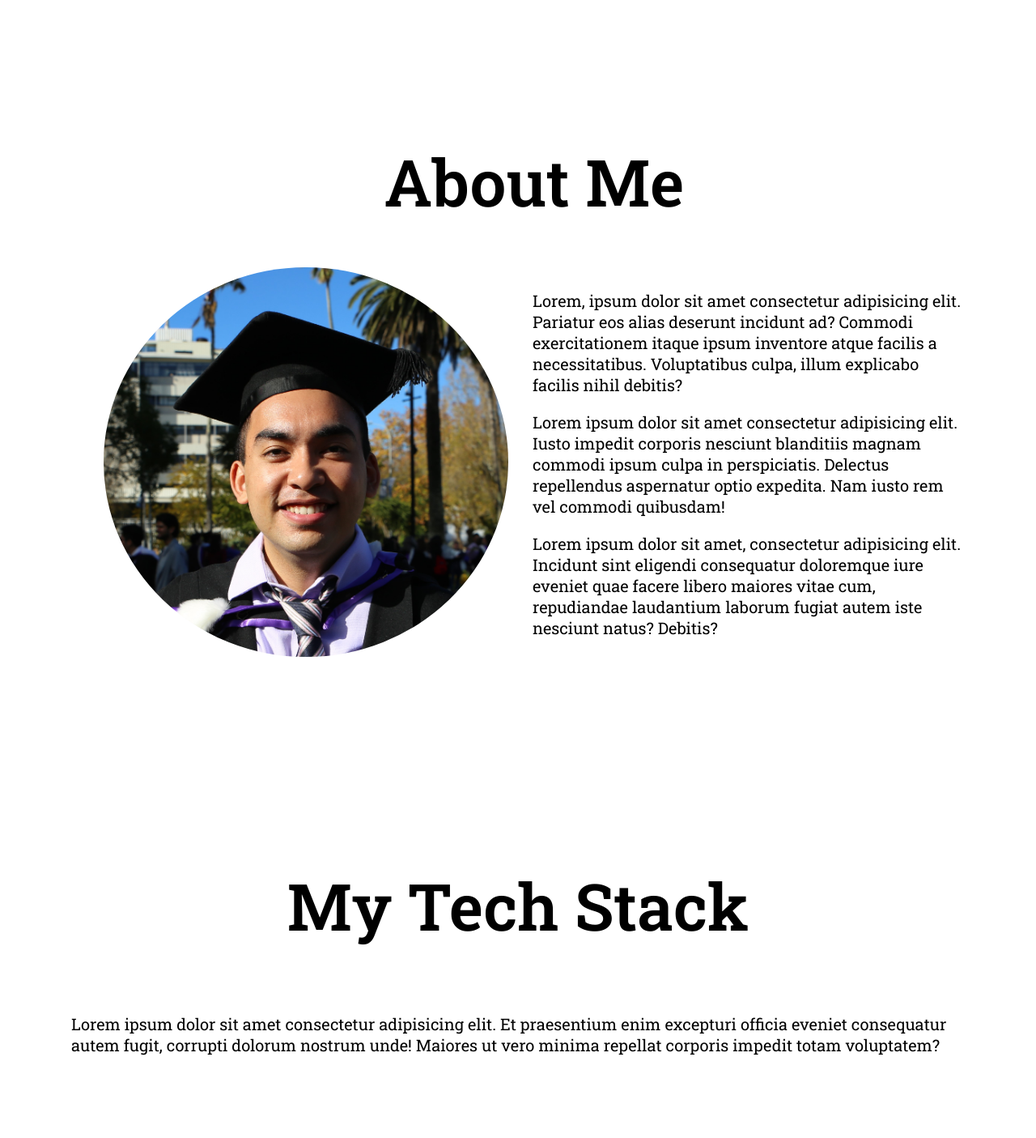
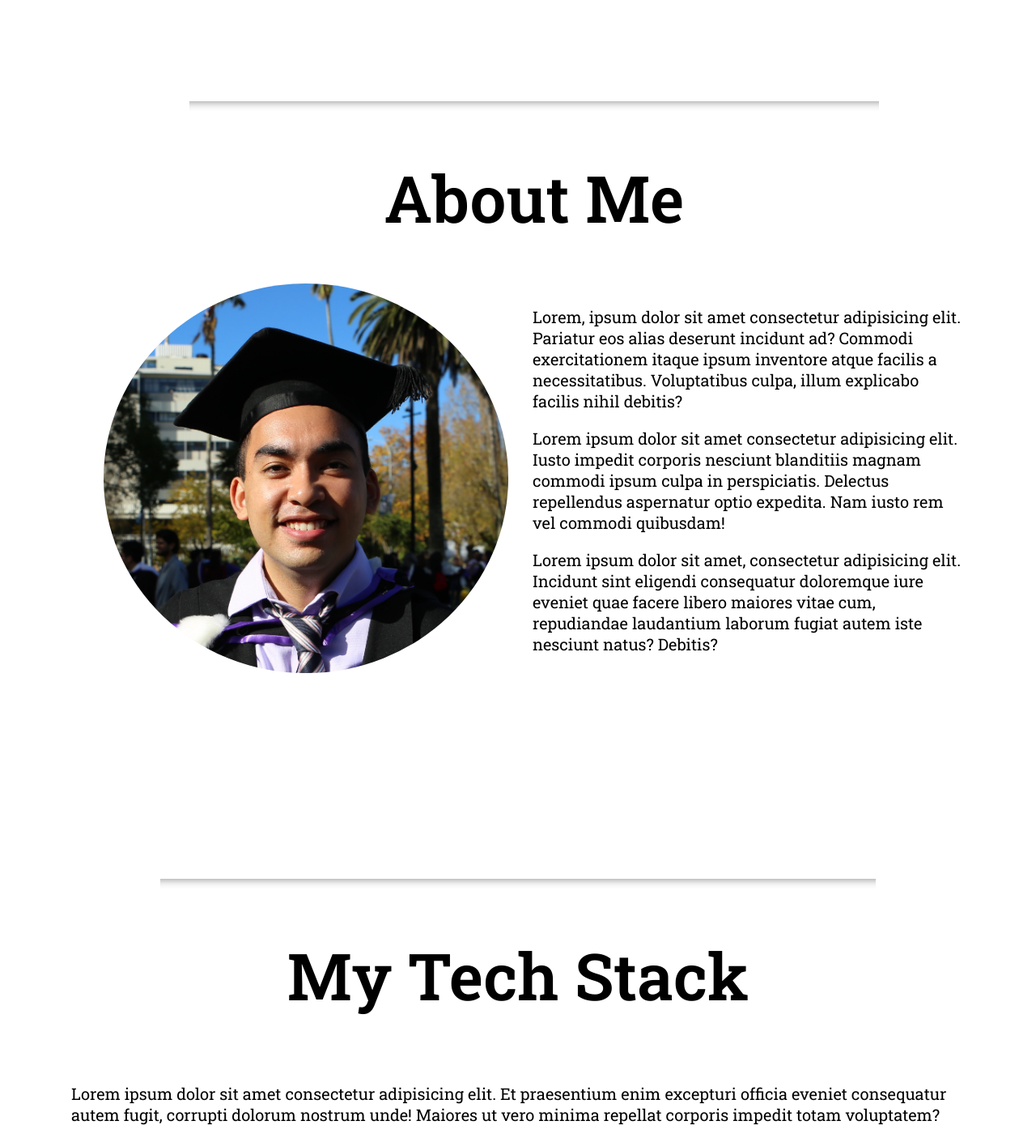
Before and after one commit to rorense/portfolio-website, a React (Create React App) app in the folder portfolio/: page / in a window 1280 px wide. Shown: the part 920-2325 px from the top of the page at 81% size. Built offline with nearby package versions, Linux system fonts and the light colour scheme.

Commit message:
Implemented hr line

```diff
--- a/portfolio/src/App.css
+++ b/portfolio/src/App.css
@@ -3,3 +3,14 @@
   * {
     font-family: 'Roboto Slab', serif;
   }
+
+  html {
+    scroll-behavior: smooth;
+  }
+
+  hr {
+    height: 12px;
+    border: 0;
+    box-shadow: inset 0 12px 12px -12px rgba(0, 0, 0, 0.5);
+    width: 80%;
+  }
--- a/portfolio/src/Component/About/About.tsx
+++ b/portfolio/src/Component/About/About.tsx
@@ -7,6 +7,7 @@ export const About: React.FC = () => {
       <div className={about.brief}>
         <span>Hi, I am Ryan, i am a junior developer with emphasis on efficiency and design</span>
       </div>
+      <hr />
       <div className={about.title} id="about">
         <h1>About Me</h1>
       </div>
--- a/portfolio/src/Component/Card/Card.module.css
+++ b/portfolio/src/Component/Card/Card.module.css
@@ -34,12 +34,27 @@
     position: absolute;
 }
 
-.card_left > .img1 {
+.img1 {
     z-index: 1;
 }
 
-.card_right > .link{
+.link{
     text-decoration: none;
     color: black;
     font-size: 30px;
 }
+
+.link:hover {
+    color: blue;
+}
+
+.icon {
+    display: flex;
+    justify-content: center;
+    color: black;
+    margin-top: 100px;
+}
+
+.git {
+    font-size: 80px;
+}
--- a/portfolio/src/Component/Card/Card.tsx
+++ b/portfolio/src/Component/Card/Card.tsx
@@ -1,6 +1,7 @@
 import React from 'react';
 import card from "./Card.module.css";
 import { Link } from 'react-router-dom';
+import GitHubIcon from '@mui/icons-material/GitHub';
 
 interface Props {
   img1: string;
@@ -8,9 +9,10 @@ interface Props {
   title: string;
   desc: string;
   link: string;
+  gitlink: string;
 }
 
-export const Card: React.FC<Props> = ({ img1, img2, title, desc, link }) => {
+export const Card: React.FC<Props> = ({ img1, img2, title, desc, link, gitlink }) => {
     return (
         <div className={card.card}>
             <div className={card.card_left}>
@@ -22,6 +24,7 @@ export const Card: React.FC<Props> = ({ img1, img2, title, desc, link }) => {
                 <span>{ desc }</span>
                 <br />
                 <Link className={card.link} to={ link }>Click here for demo</Link>
+                <Link className={card.icon} to={gitlink} target='_blank'><GitHubIcon className={card.git} /></Link>
             </div>
         </div>
     );
--- a/portfolio/src/Component/Projects/Projects.tsx
+++ b/portfolio/src/Component/Projects/Projects.tsx
@@ -5,6 +5,7 @@ import { Card } from '../Card/Card';
 export const Projects: React.FC = () => {
   return (
     <div className={projects.projects} id="projects">
+      <hr />
       <div className={projects.project_heading}>
         <h1>My Work so far</h1>
       </div>
@@ -19,6 +20,7 @@ export const Projects: React.FC = () => {
         title='E-Commerice Site'
         desc="This is a website ghghghghhghghghghghghghghghhghg"
         link=''
+        gitlink=''
         key={ 1 }/>
 
       <Card
@@ -31,8 +33,10 @@ export const Projects: React.FC = () => {
         title='Facebook Clone'
         desc='This is a facebook clone'
         link=''
+        gitlink=''
         key={ 2 }
       />
+      <hr />
     </div>
   )
 }
--- a/portfolio/src/Component/Stack/Stack.tsx
+++ b/portfolio/src/Component/Stack/Stack.tsx
@@ -4,6 +4,7 @@ import stack from "./Stack.module.css";
 export const Stack: React.FC = () => {
   return (
     <div className={stack.stack} id="stack">
+      <hr />
       <div className={stack.title}>
         <h1>My Tech Stack</h1>
       </div>
```
Also changed, not shown: portfolio/src/Component/Contact/Contact.module.css (+4 -4 lines).
